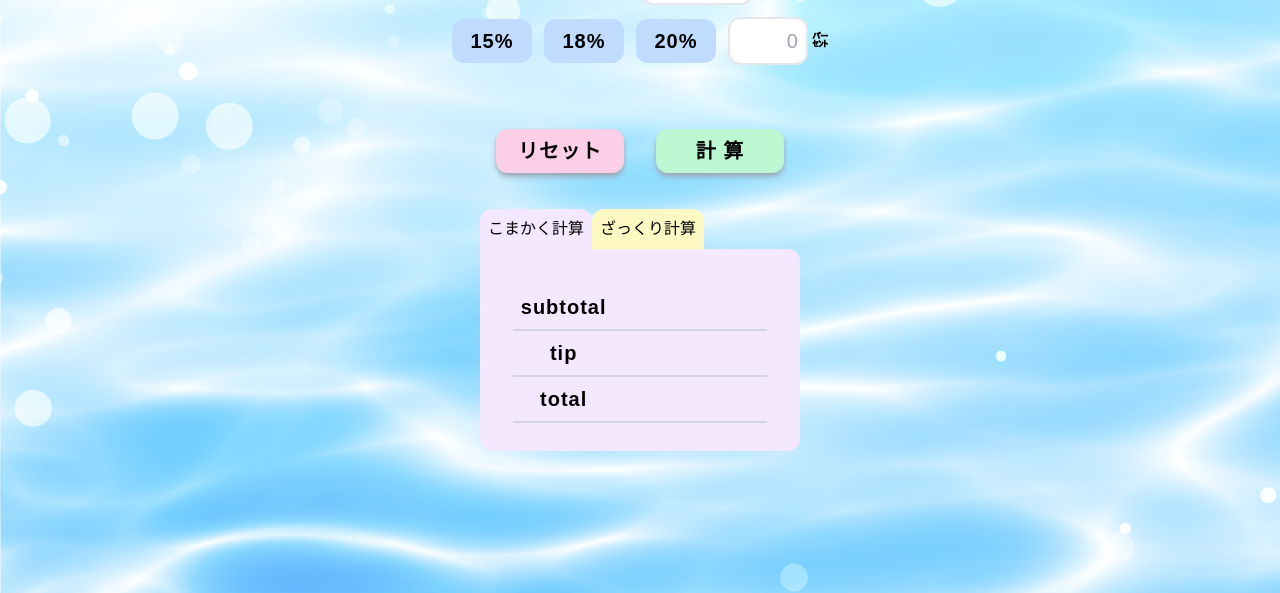
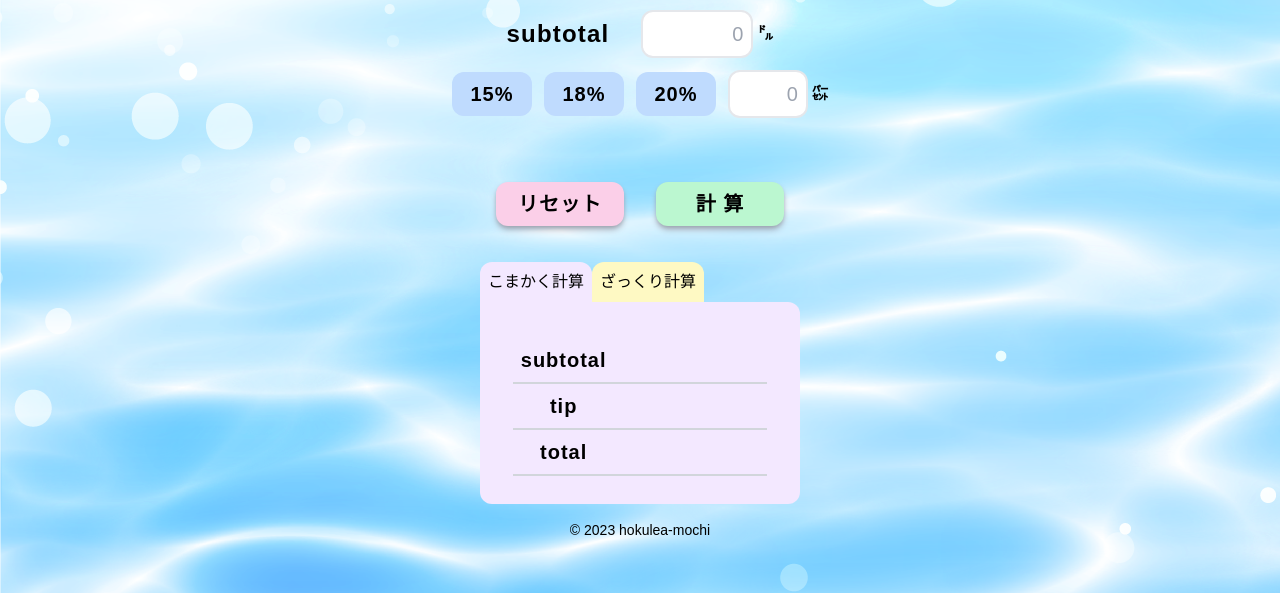
Before and after one commit to nyapteros/tip-calculator, a website: page index.html in a window 1280 px wide. Shown: the part 207-800 px from the top of the page. Drawn offline with Linux system fonts and the light colour scheme; a web font is replaced by a local one.

Commit message:
コピーライト追加

```diff
--- a/index.html
+++ b/index.html
@@ -12,9 +12,9 @@
     <link rel="apple-touch-icon" sizes="180x180" href="images/apple-touch-icon.png">
 </head>
 
-<body class="h-screen flex justify-center font-google bg-wave">
+<body class="h-screen flex flex-col justify-center items-center font-google bg-wave">
 
-<section class="container flex flex-col items-center">
+<section class="container flex flex-col items-center mb-4">
   <!-- タイトル表示 -->
   <div class="pc:w-11/12 tb:w-11/12 sp:w-full flex items-center justify-between pc:my-4 tb:my-6 sp:my-8 py-1 pc:px-20 tb:px-1">
     <img src="images/hibiscus2.png" class="pc:w-40 tb:w-32 sp:w-14 scale-x-[-1]" alt="ハイビスカス">
@@ -106,6 +106,10 @@
   </div>
   <!-- 結果部分終わり -->
 </section>
+
+<footer class="container">
+  <p class="text-sm text-center">&copy; 2023 hokulea-mochi</p>
+</footer>
 
 <script>
   let selectedPercentage = 0;
```
Also changed, not shown: dist/output.css, 1 other file.
